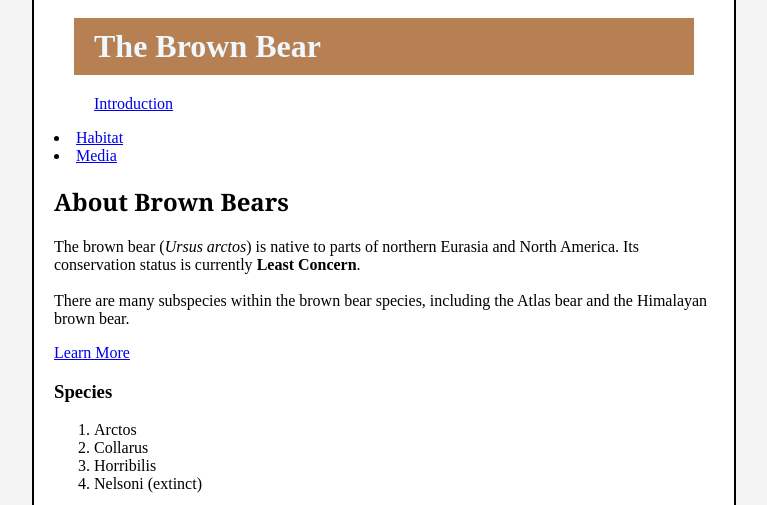
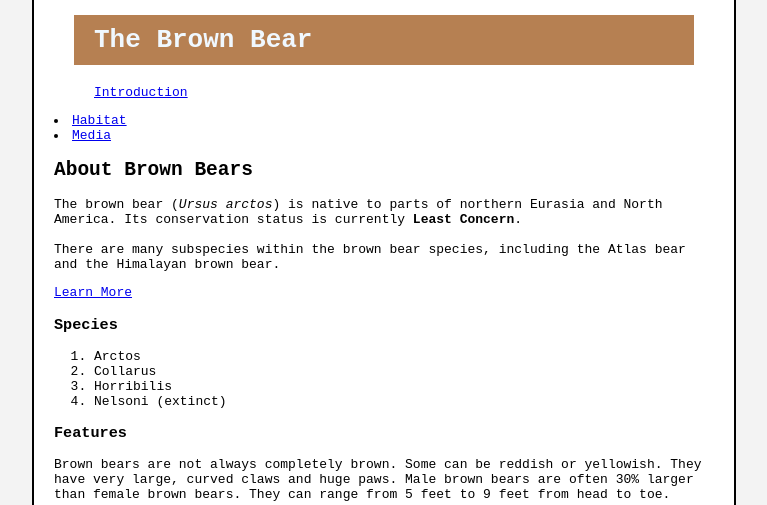
Before and after one commit to israshewany/israshewany, a plain HTML site: page index1.html in a window 1280 px wide. Shown: the part 302-807 px from the top of the page, without its empty margins (256-1023 px from the left). Drawn offline with Linux system fonts and the light colour scheme.

Commit message:
Add files via upload

```diff
--- a/index2.css
+++ b/index2.css
@@ -2,6 +2,9 @@ body{
 	background-color: #f3f3f3;
 	padding:0;
 	margin:0;
+	font-family:monospace;
+
+
 }
 
 .page {
@@ -50,19 +53,22 @@ h1{
 }
 
 h2{
-  font-family:Georgia;
+  font-family:monospace;
 }
 
 .top-nav ul{
 	list-style-type:none;
+	text-decoration:none;
 }
 
 .top-nav ul li{
 	transition: all 300ms ease;
 	left:0px;
 	position:relative;
+	text-decoration:none;
 }
 
 .top-nav ul li:hover{
 	left: 4px;
+	text-decoration:none;
 }
```
